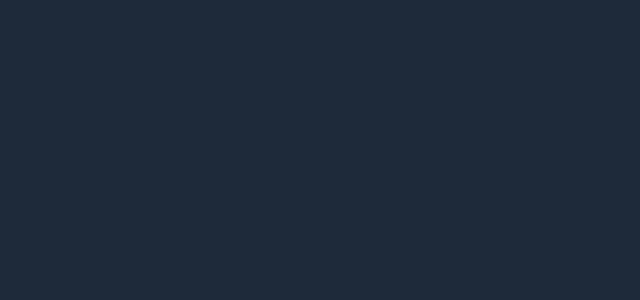
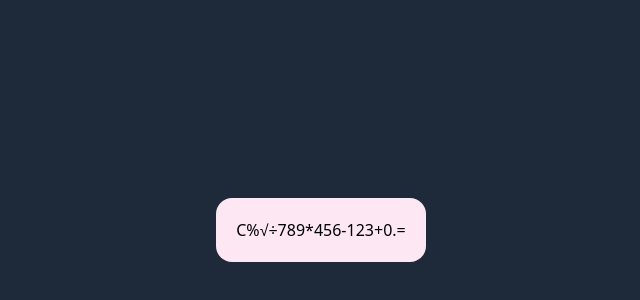
Before and after one commit to surenpal/my-calculater, a React (Vite) app: page / in a window 1280 px wide. Shown: the part 170-470 px from the top of the page, without its empty margins (319-959 px from the left). Built offline with nearby package versions, Linux system fonts and the light colour scheme.

Commit message:
all the elements inside the buttons were added

```diff
--- a/src/App.jsx
+++ b/src/App.jsx
@@ -1,25 +1,28 @@
 function Calculater() {
-  return <div className="bg-pink-100">
+  return <div className="bg-pink-100 p-5 rounded-2xl">
 
-  <button></button>
-  <button></button>
-  <button></button>
-  <button></button>
-  <button></button>
-  <button></button>
-  <button></button>
-  <button></button>
-  <button></button>
-  <button></button>
-  <button></button>
-  <button></button>
-  <button></button>
-  <button></button>
-  <button></button>
-  <button></button>
-  <button></button>
-  <button></button>
-  <button></button>
+  <div>
+    <button>C</button>
+    <button>%</button>
+    <button>√</button>
+    <button>÷</button>
+    <button>7</button>
+    <button>8</button>
+    <button>9</button>
+    <button>*</button>
+    <button>4</button>
+    <button>5</button>
+    <button>6</button>
+    <button>-</button>
+    <button>1</button>
+    <button>2</button>
+    <button>3</button>
+    <button>+</button>
+    <button>0</button>
+    <button>.</button>
+    <button>=</button>
+  </div>
+
 
   </div>
 }
```
